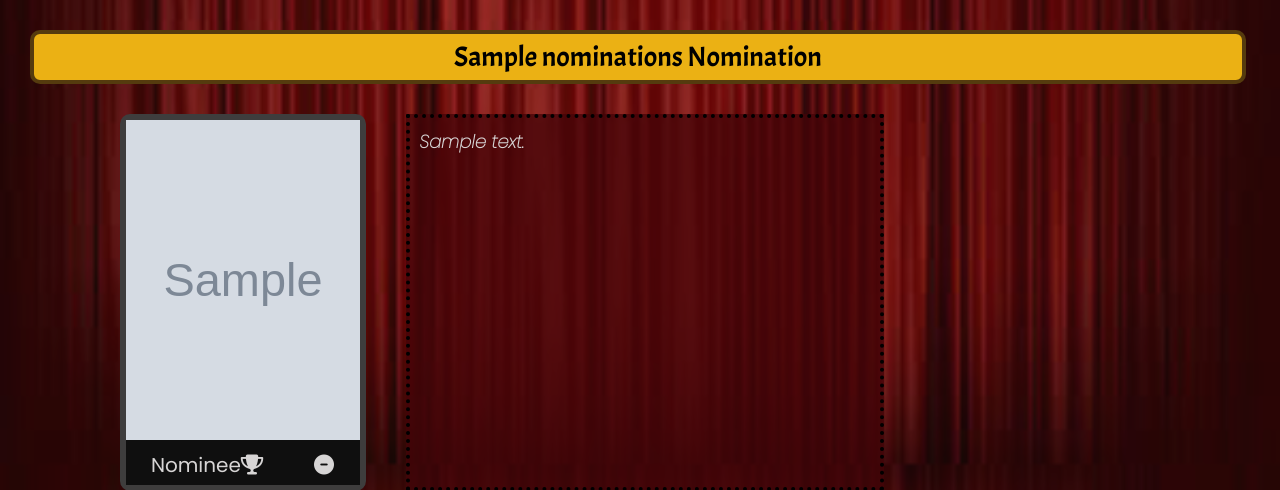
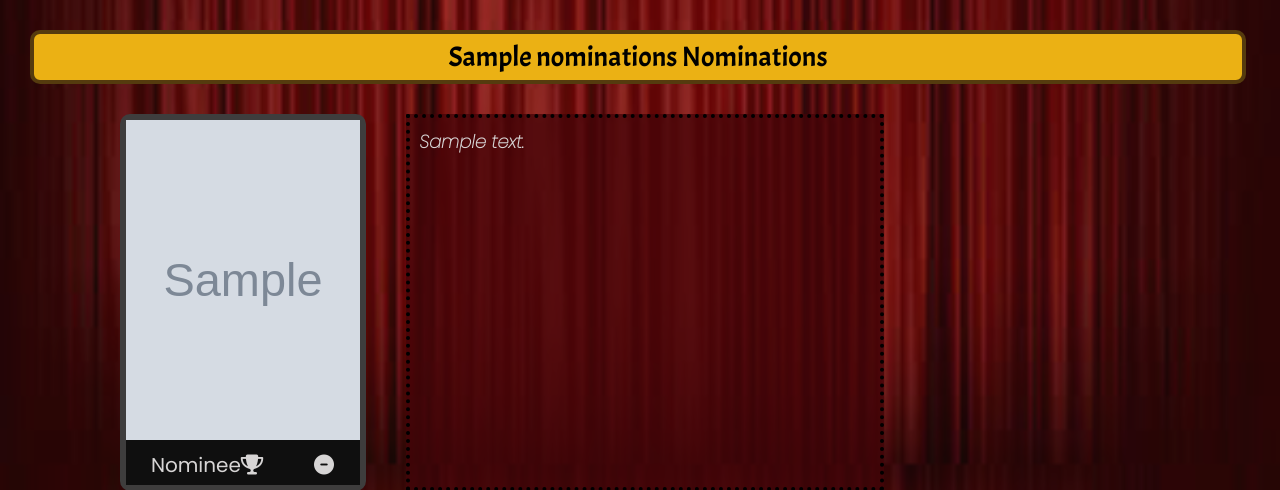
Before and after one commit to tfalba/movie-challenge, a Django app: template templates/movies/movie_detail.html in a window 1280 px wide. Shown: the part 253-743 px from the top of the page. Run offline with Django 3.2, Linux system fonts and the light colour scheme; tables that the repository leaves empty hold one stand-in row (values such as "Sample post"); the template is opened without the code that fills it: values that come from a table or form of the project are taken from there, most other values are stand-ins (such as "Sample title", 1, 10 or a date in 2020); grey boxes marked "Sample" are stand-in pictures; some libraries are stand-ins or nearby versions.

Commit message:
fixed plural on nominations when zero

```diff
--- a/templates/movies/movie_detail.html
+++ b/templates/movies/movie_detail.html
@@ -4,7 +4,7 @@
 <div class='flex-col'>
 
   <div class='flex-center'>
-    <p class='question-button nomination-banner'>{{ nominations }} {% if nominations > 1 %} Nominations {% else %} Nomination {% endif %}</p>
+    <p class='question-button nomination-banner'>{{ nominations }} {% if nominations == 1 %} Nomination {% else %} Nominations {% endif %}</p>
   </div>
 
   <ul class='mb50 flex-center animate__animated animate__fadeInUp'>
```
